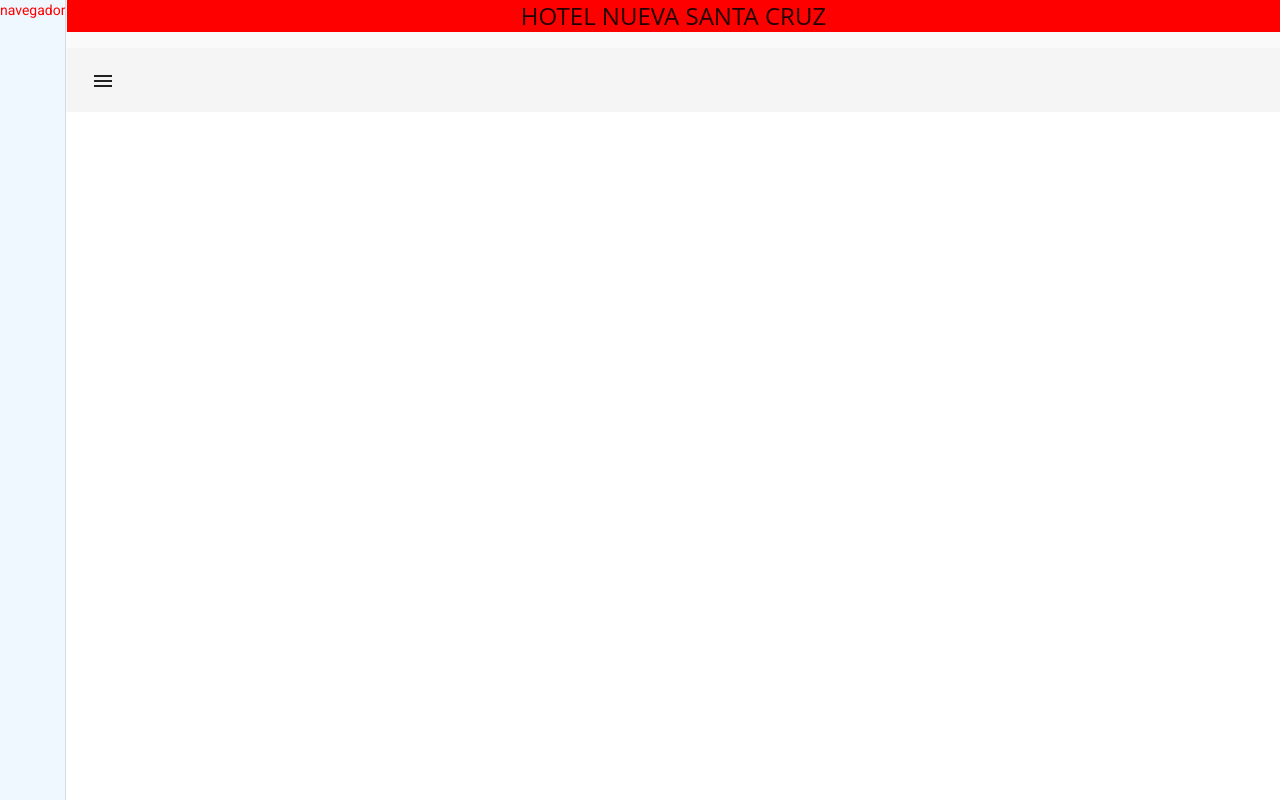
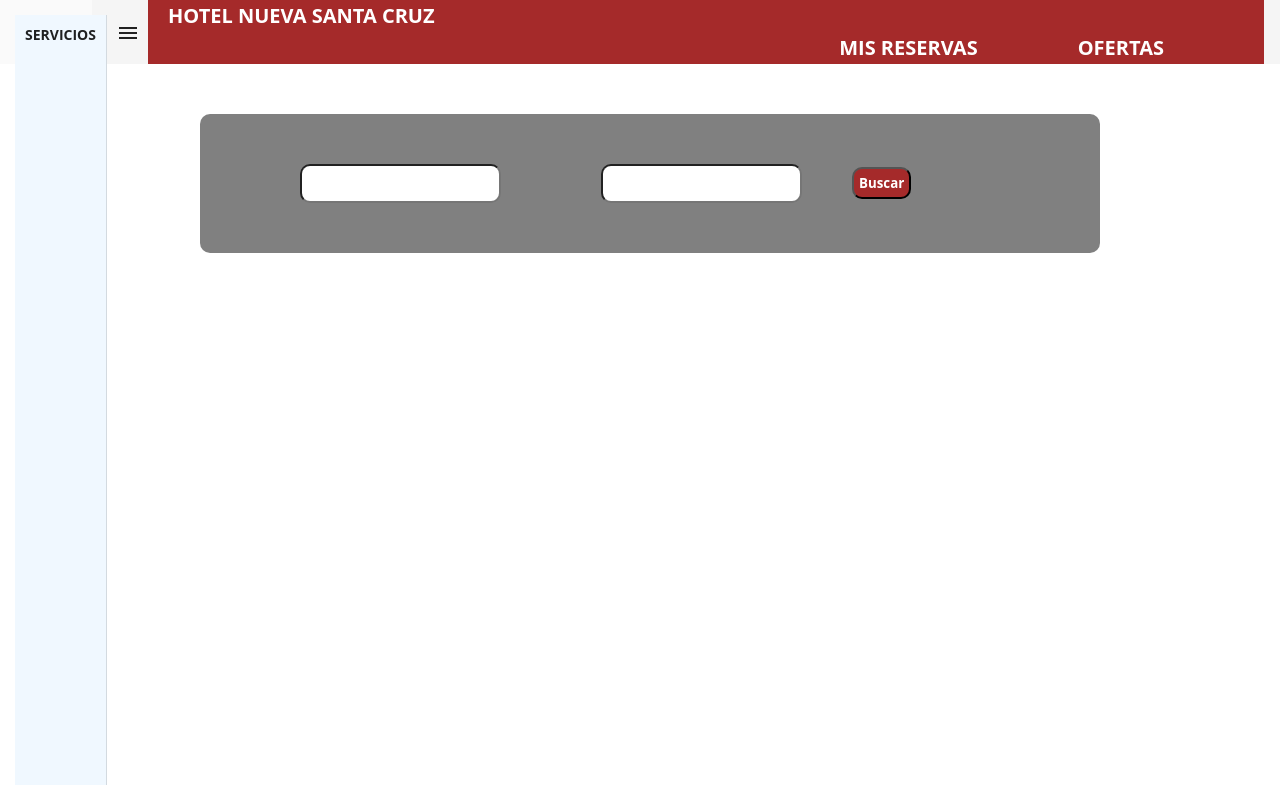
Before and after one commit to TonciP/Hotel-Santa-Cruz, an Angular app in the folder front-end/: page / in a window 1280 px wide. Built offline with nearby package versions, Linux system fonts and the light colour scheme.

Commit message:
mi segundo cambio

```diff
--- a/front-end/src/app/app.component.css
+++ b/front-end/src/app/app.component.css
@@ -6,3 +6,28 @@
   right: 0;
   background: rgb(179, 6, 6);
 }
+.formulario{
+  margin-left: 200px;
+  margin-top: 50px;
+  padding: 50px;
+  background-color: gray;
+  border-radius: 10px;
+  width: 800px;
+}
+label{
+  padding: 50px;
+}
+input{
+  border-radius: 10px;
+  padding: 10px;
+}
+button{
+  border-radius: 10px;
+  font-family: 'Open Sans';
+  font-weight: 700;
+  font-style: normal;
+  padding: 5px;
+  background-color: brown;
+  color: white;
+
+}
--- a/front-end/src/app/app.component.html
+++ b/front-end/src/app/app.component.html
@@ -3,8 +3,18 @@
 </div>
 <mat-grid-list cols="2" rowHeight="2:1">
   <app-slider-nav>
-
   </app-slider-nav>
+  <div class="formulario">
+  <form  action="">
+    <label for="">
+      <input type="text" >
+    </label>
+    <label for="">
+      <input type="text" >
+    </label>
+    <button type="submit">Buscar</button>
+  </form>
+</div>
 
 
 </mat-grid-list>
--- a/front-end/src/app/pages/slider-nav/slider-nav.component.css
+++ b/front-end/src/app/pages/slider-nav/slider-nav.component.css
@@ -3,10 +3,34 @@
   left: 0;
   bottom: 0;
   position: fixed;
-  color: red;
+  font-family: 'Open Sans';
+  font-weight: 700;
+  font-style: normal;
+  margin: 15PX;
+  padding: 10px;
+
+
+}
+
+.menu{
+text-align: center;
+color: white;
+  background-color: brown;
+
 }
 h1{
-  background-color: red;
+  float: left;
+  margin-right: 800px;
+  margin-left: 20px;
   font-family: 'Open Sans';
-  text-align: center;
+  font-weight: 700;
+  font-style: normal;
+
 }
+h2{
+  float: right;
+  margin-right: 100PX;
+  font-family: 'Open Sans';
+  font-weight: 700;
+  font-style: normal;
+}
--- a/front-end/src/app/pages/slider-nav/slider-nav.component.html
+++ b/front-end/src/app/pages/slider-nav/slider-nav.component.html
@@ -2,16 +2,19 @@
 
 
 <mat-sidenav-container class="example-container"  >
-  <mat-sidenav mode="side" opened style="background: aliceblue" *ngIf="shouldRun == true">navegador</mat-sidenav>
+  <mat-sidenav mode="side" opened style="background: aliceblue" *ngIf="shouldRun == true">SERVICIOS</mat-sidenav>
 
   <mat-sidenav-content >
-    <div>
-      <h1>HOTEL NUEVA SANTA CRUZ</h1>
-    </div>
+
     <mat-toolbar>
       <button mat-icon-button class="example-icon" aria-label="Example icon-button with menu icon" (click)="shouldRun = !shouldRun">
         <mat-icon>menu</mat-icon>
       </button>
+      <div class="menu">
+        <h1>HOTEL NUEVA SANTA CRUZ</h1>
+        <h2>OFERTAS</h2>
+        <h2>MIS RESERVAS</h2>
+      </div>
     </mat-toolbar>
   </mat-sidenav-content>
 </mat-sidenav-container>
```
